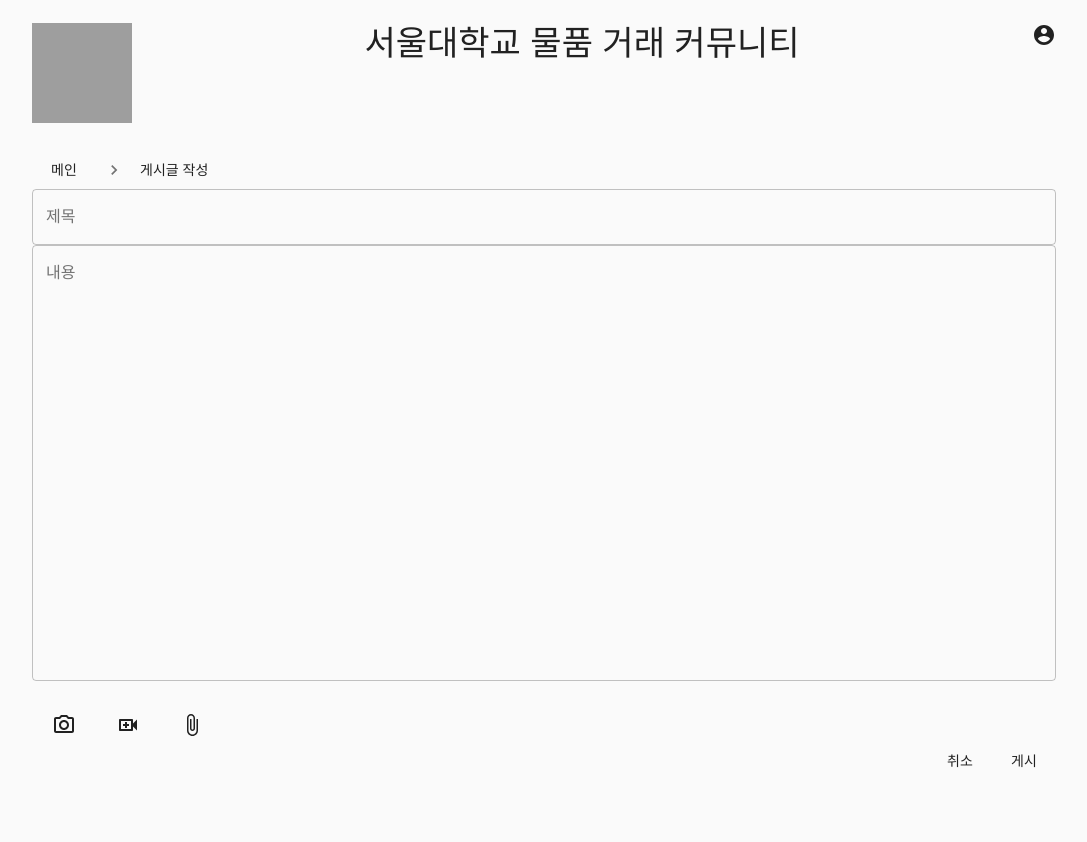
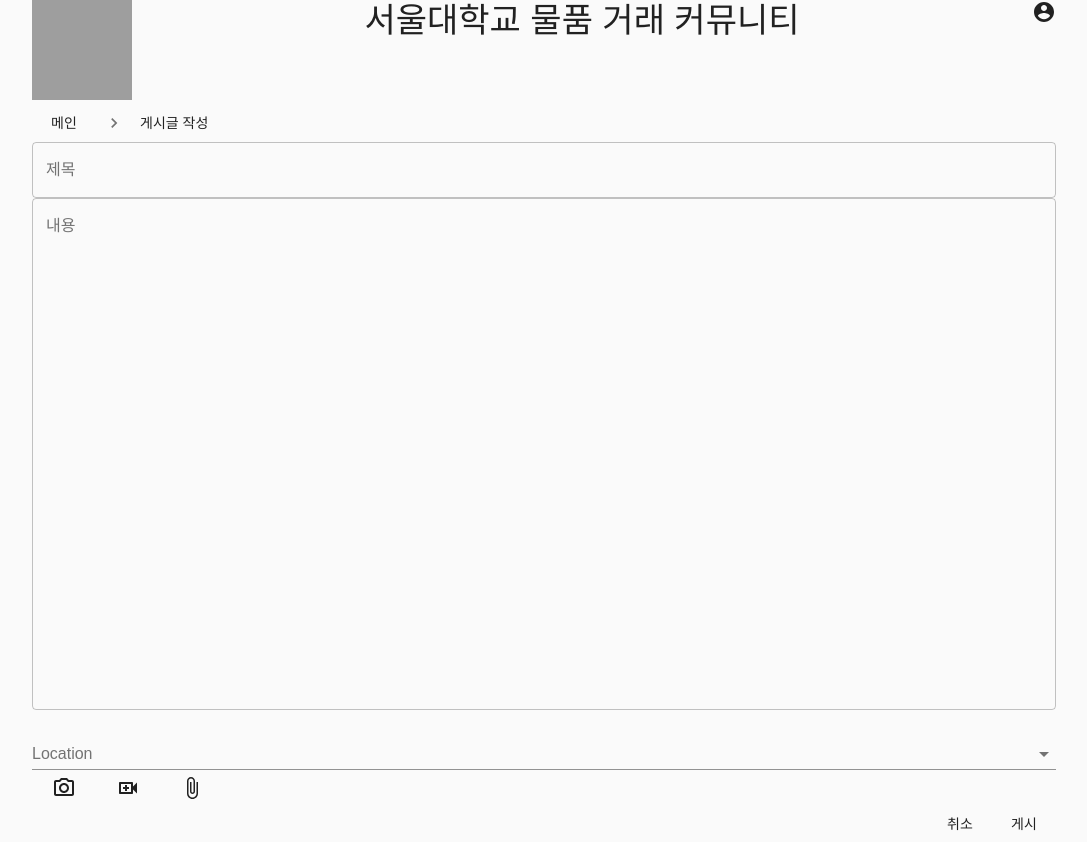
Before and after one commit to eunbin1227/WebprogrammingProject, a React (Create React App) app: page /Write in a window 1280 px wide. Shown: the whole page, without its empty margins (96-1183 px from the left). Before the commit the page ends 800 px from the top, so only its background shows below. Built offline with nearby package versions, Linux system fonts and the light colour scheme; grey boxes are pictures that could not be loaded.

Commit message:
location

```diff
--- a/src/Write.js
+++ b/src/Write.js
@@ -20,7 +20,10 @@
 import {writePost, uploadImage} from "./Api";
 import {useState} from 'react';
 import {firestore, timestamp, user} from "./firebase";
-
+import FormControl from '@material-ui/core/FormControl';
+import InputLabel from '@material-ui/core/InputLabel';
+import Select from '@material-ui/core/Select';
+import MenuItem from '@material-ui/core/MenuItem';
 
 export default function Write() {
     const classes = useStyles();
@@ -28,6 +31,7 @@
     const [data, setData] = useState(undefined);
     const [title, setTitle] = useState('');
     const [body, setBody] = useState('');
+    const [location, setLocation] = useState ('')
 
     if (user != null){
         userName = user.displayName;
@@ -43,6 +47,10 @@
     const handleClick = () => {
         console.log('You clicked a breadcrumb.');
     }
+
+    const handleChange = (event) => {
+        setLocation(event.target.value);
+    };
 
     // const addFile = (e) => {
     //     e.preventDefault();
@@ -69,7 +77,8 @@
                         <AccountCircle />
                     </div>
                 </header>
-                <div align='center' >
+
+                <div align='center'>
                     <Grid className={classes.bread}>
                         <Breadcrumbs separator={<NavigateNext fontSize="small" />} aria-label="breadcrumb" className={classes.breadItem}>
                             <Button component={Link} to="/" onClick={handleClick}>
@@ -92,10 +101,31 @@
                             label="내용"
                             variant="outlined"
                             onChange={e=>setBody(e.target.value)}
-                            rows={21}
+                            rows={25}
                             multiline
                         />
                     </Box>
+
+                    <div>
+                        <FormControl className={classes.formControl}>
+                            <InputLabel id="demo-simple-select-label">Location</InputLabel>
+                            <Select
+                                labelId="demo-simple-select-label"
+                                id="demo-simple-select"
+                                value={location}
+                                onChange={handleChange}
+                            >
+                                <MenuItem>인문대 1동</MenuItem>
+                                <MenuItem>사회과학대학 16동</MenuItem>
+                                <MenuItem>글로벌 공학 교육 센터 38동</MenuItem>
+                                <MenuItem>경영대학 58동 </MenuItem>
+                                <MenuItem>농업생명과학대학 200동 </MenuItem>
+                                <MenuItem>생활과학대학 220동</MenuItem>
+                                <MenuItem>기숙사 919동</MenuItem>
+                            </Select>
+                        </FormControl>
+                    </div>
+
                     <div align='left' style={{width: '80%'}}>
                         <Button>
                             <CameraAltOutlined />
@@ -156,5 +186,15 @@
         width: '80%',
         height: '80%',
         flexDirection: 'column',
-    }
+    },
+    formControl: {
+        display: 'flex',
+        width: '80%',
+        height: '80%',
+        minWidth: 150,
+    },
+    selectEmpty: {
+        marginTop: theme.spacing(2),
+    },
+
 }));
```
